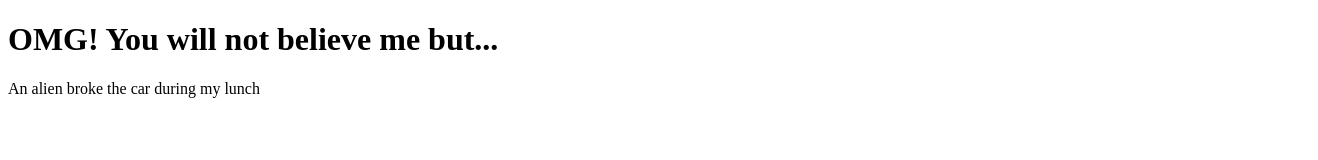
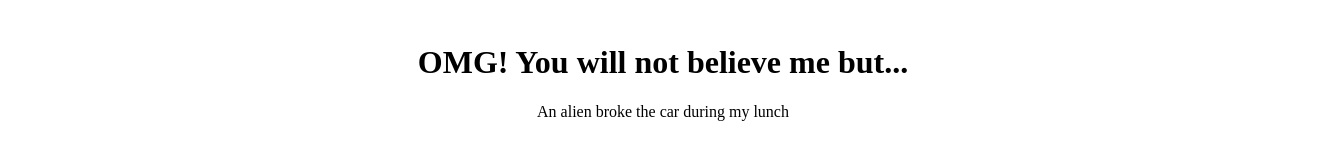
Before and after one commit to metantonio/excuse-generator, a plain HTML site: page index.html in a window 1280 px wide. Shown: the whole page, 1318 px wide, since content can reach past the window. Drawn offline with Linux system fonts and the light colour scheme.

Commit message:
arreglo styles.css

```diff
--- a/index.html
+++ b/index.html
@@ -1,8 +1,14 @@
 <!DOCTYPE html>
 <html>
 <head>
-    <link rel="./" type="text/css" href="styles.css">
+
+    <meta charset="UTF-8">
+    <meta name="viewport" content="width=device-width, initial-scale=1.0">
+    <title>Excuse Generator</title>
+    <link rel="stylesheet" type="text/css" href="./styles.css" />
+
 </head>
+
 <body onload="myFunction()">
 
 <h1>OMG! You will not believe me but...</h1>
--- a/styles.css
+++ b/styles.css
@@ -1,6 +1,18 @@
 body {
+    /*border: 1px solid black;*/
     width: 100%;
-    justify-content: center;
-    align-content: center;
-    align-items: center;
+    justify-content: space-around;
+    align-content: space-around;
+    justify-items: center;
+    text-align: center;
+    text-justify: distribute;
+    padding: 15px;
 }
+#excuse {
+    width: 100%;
+    justify-content: space-around;
+    align-content: space-around;
+    justify-items: center;
+    text-align: center;
+    text-justify: distribute;
+}
```
